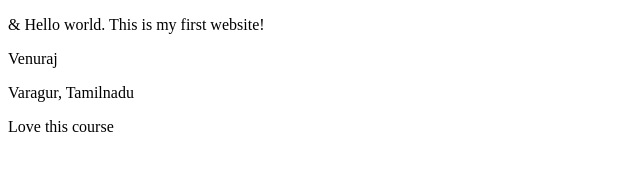
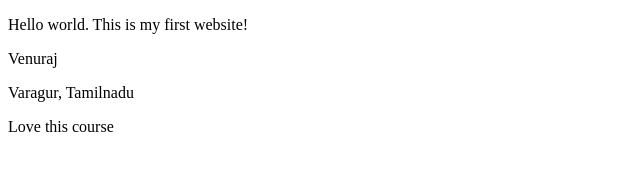
Before and after one commit to jvenuraj/webdev_lab1, a plain HTML site: page index.html in a window 1280 px wide. Shown: the full height of the page, 0-640 px from the left. Drawn offline with Linux system fonts and the light colour scheme.

Commit message:
Deleted unnecessary additional content

```diff
--- a/index.html
+++ b/index.html
@@ -5,7 +5,7 @@
   <title>Internet Technologies and Web Design</title>
 </head>
 <body>
-  <p>&amp; Hello world. This is my first website!</p>
+  <p>Hello world. This is my first website!</p>
   <p>Venuraj</p>
   <p>Varagur, Tamilnadu</p>
   <p>Love this course</p>
```
